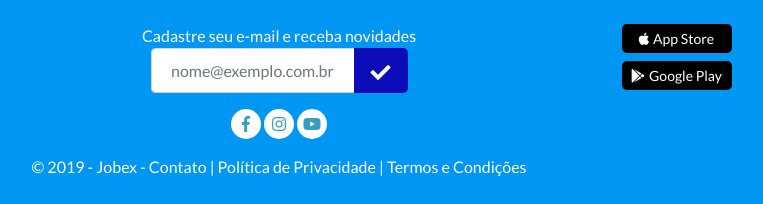
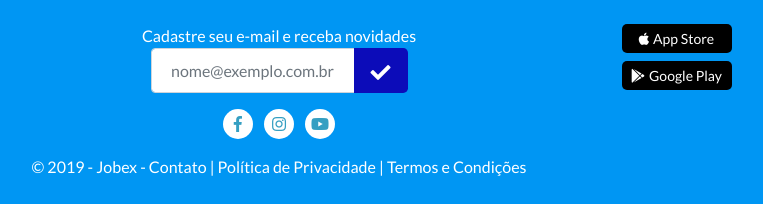
Before and after one commit to munduu/jobex-landpage, a PHP site: page /src/view/quero-aprender.php in a window 1280 px wide. Shown: the part 2282-2486 px from the top of the page, without its empty margins (361-1124 px from the left). Run offline with PHP 8.4, Linux system fonts and the light colour scheme; some libraries are stand-ins or nearby versions.

Commit message:
rodapé quero aprender

```diff
--- a/src/view/quero-aprender.php
+++ b/src/view/quero-aprender.php
@@ -327,8 +327,8 @@
         </div>
         <!-- SOCIAL BAR -->
         <div class="col-12 text-center socialBar">
-          <a href="https://www.facebook.com/jobexbrasil/"><i class="fab fa-facebook-f"></i></a>
-          <a href="https://www.instagram.com/jobexbrasil/"><i class="fab fa-instagram"></i></a>
+          <a href="https://www.facebook.com/jobexbrasil/"><i class="fab fa-facebook-f mr-2"></i></a>
+          <a href="https://www.instagram.com/jobexbrasil/"><i class="fab fa-instagram mr-2"></i></a>
           <a href="https://www.youtube.com/results?search_query=JobexBrasil"><i class="fab fa-youtube"></i></a>
           <div class="mt-3 mb-3 mb-lg-0">
             &copy; 2019 - Jobex -
```
